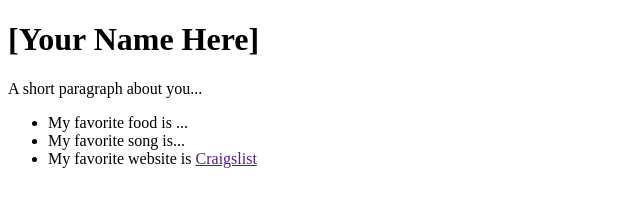
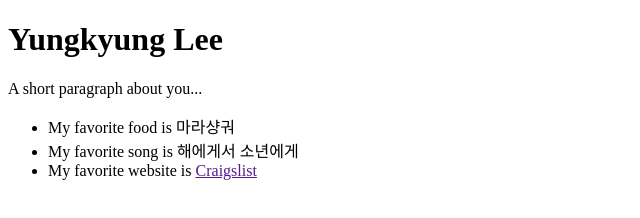
Before and after one commit to yungromii/UIDesign1, a plain HTML site: page index.html in a window 1280 px wide. Shown: the whole page, without its empty margins (0-640 px from the left). Drawn offline with Linux system fonts and the light colour scheme.

Commit message:
Update index.html

```diff
--- a/index.html
+++ b/index.html
@@ -17,11 +17,11 @@
       <!-- <img src="https://archives.bulbagarden.net/media/upload/thumb/5/53/054Psyduck.png/140px-054Psyduck.png" alt="Psyduck" /> -->
 
       <!-- about me-->
-      <h1>[Your Name Here]</h1>
+      <h1>Yungkyung Lee</h1>
       <p class="desc">A short paragraph about you...</p>
       <ul>
-        <li>My favorite food is ...</li>
-        <li>My favorite song is...</li>
+        <li>My favorite food is 마라샹궈</li>
+        <li>My favorite song is 해에게서 소년에게</li>
         <li>My favorite website is <a href="">Craigslist</a></li>
       </ul>
 
```
